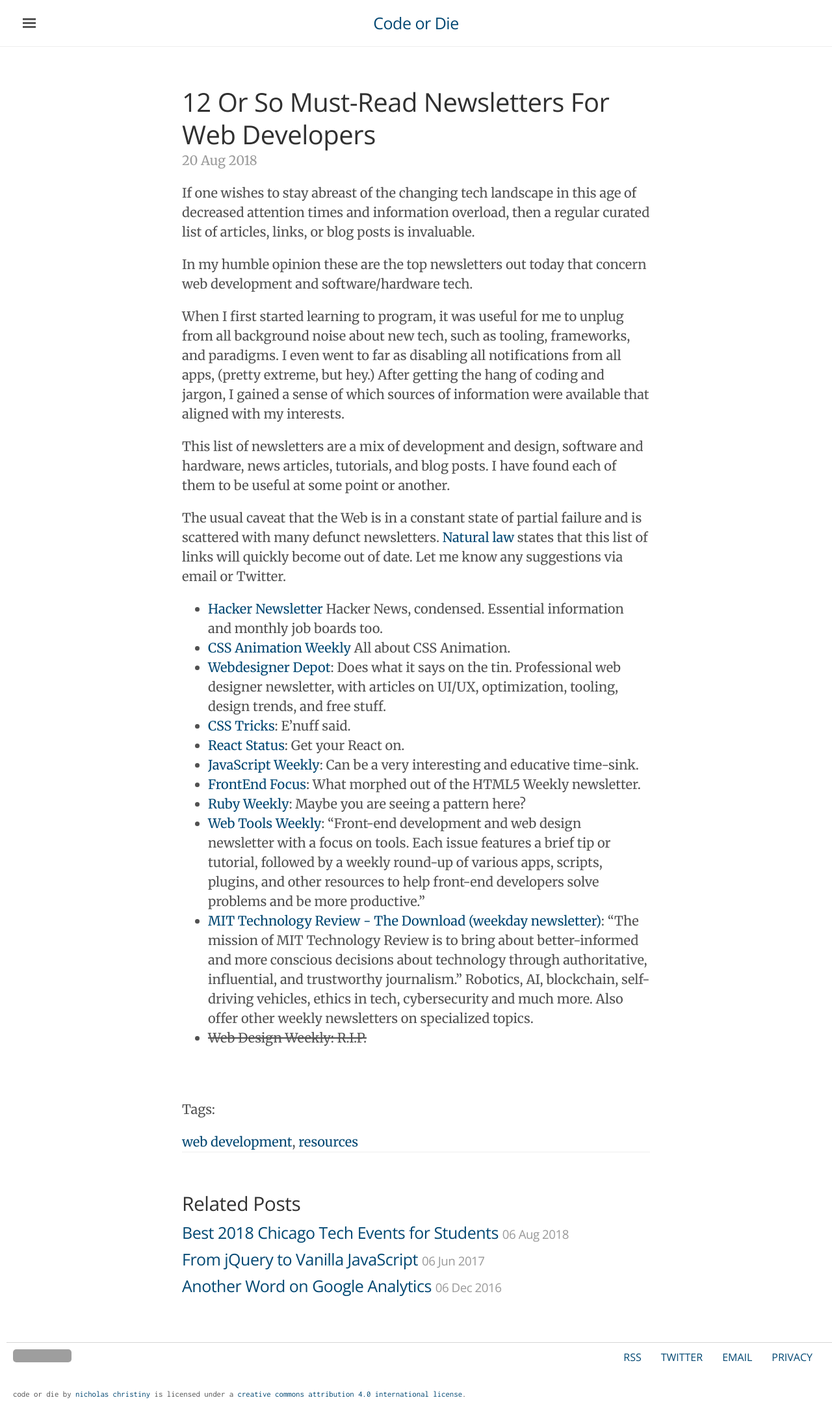
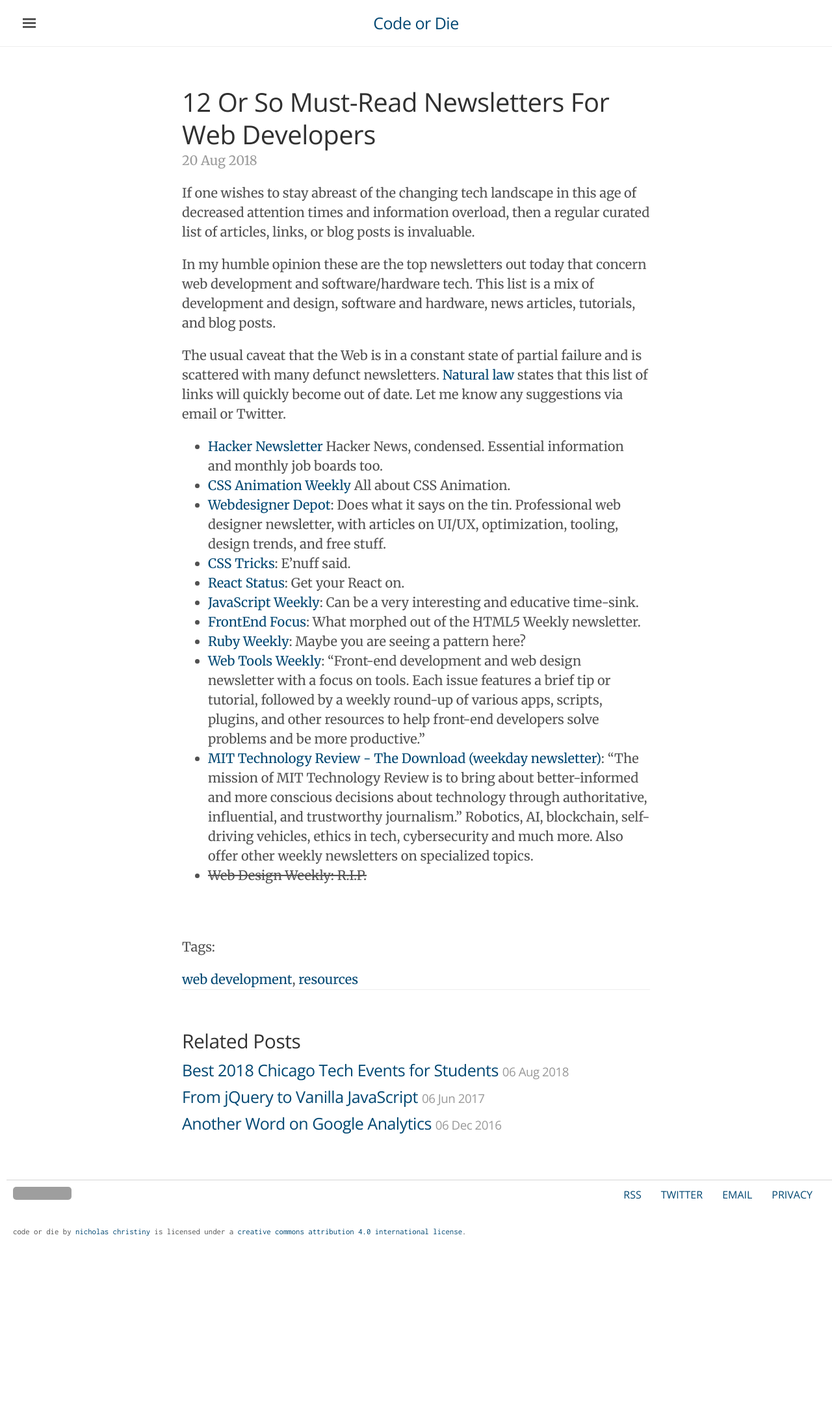
Before and after one commit to nchristiny/nchristiny.github.io, a Jekyll site: the page built from _posts/2018-08-20-12-or-so-must-read-newsletters-for-web-developers.md, in a window 1280 px wide. Shown: the whole page at 65% size. Built offline with Jekyll 4.4.1, drawn with Linux system fonts in a browser that asks for light colours; grey boxes are pictures that could not be loaded.

Commit message:
Correct grammar/brevity

```diff
--- a/_posts/2018-08-20-12-or-so-must-read-newsletters-for-web-developers.md
+++ b/_posts/2018-08-20-12-or-so-must-read-newsletters-for-web-developers.md
@@ -8,11 +8,7 @@
 ---
 If one wishes to stay abreast of the changing tech landscape in this age of decreased attention times and information overload, then a regular curated list of articles, links, or blog posts is invaluable.
 
-In my humble opinion these are the top newsletters out today that concern web development and software/hardware tech.<!-- more -->
-
-When I first started learning to program, it was useful for me to unplug from all background noise about new tech, such as tooling, frameworks, and paradigms. I even went to far as disabling all notifications from all apps, (pretty extreme, but hey.) After getting the hang of coding and jargon, I gained a sense of which sources of information were available that aligned with my interests.
-
-This list of newsletters are a mix of development and design, software and hardware, news articles, tutorials, and blog posts. I have found each of them to be useful at some point or another.
+In my humble opinion these are the top newsletters out today that concern web development and software/hardware tech.<!-- more --> This list is a mix of development and design, software and hardware, news articles, tutorials, and blog posts.
 
 The usual caveat that the Web is in a constant state of partial failure and is scattered with many defunct newsletters. [Natural law](https://en.wikipedia.org/wiki/Link_rot) states that this list of links will quickly become out of date. Let me know any suggestions via email or Twitter.
 
```
